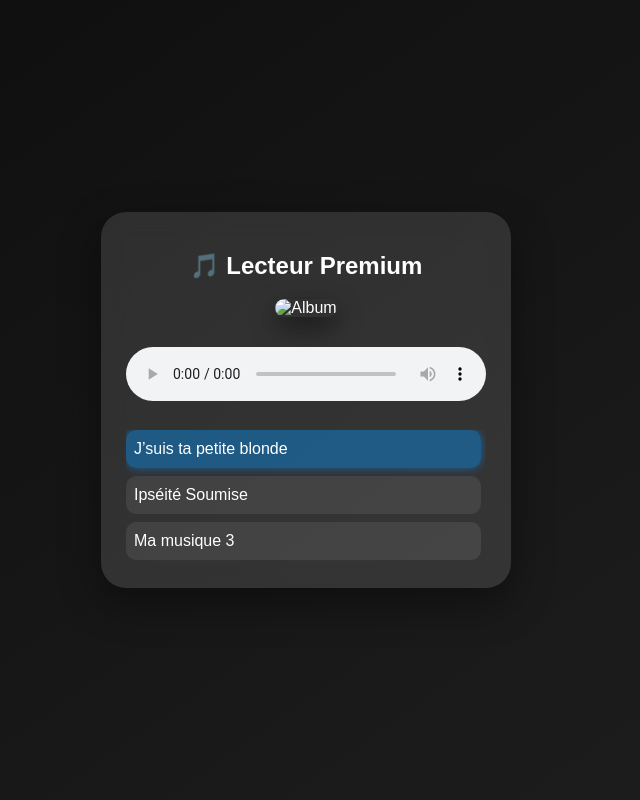
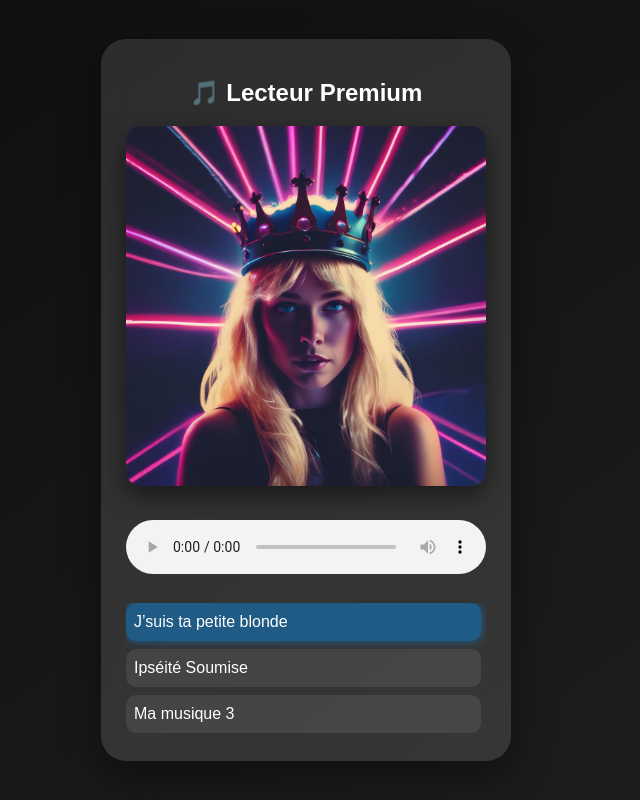
Before and after one commit to romainmasson252-eng/Lecteur-audio-, a plain HTML site: page index.html in a window 1280 px wide. Shown: the whole page, without its empty margins (334-974 px from the left). Drawn offline with Linux system fonts and the light colour scheme.

Commit message:
Update index.html

```diff
--- a/index.html
+++ b/index.html
@@ -107,12 +107,12 @@ let tracks = [
     {
         title: "J’suis ta petite blonde",
         file: "J’suis ta petite blonde aux yeux bleu sa.mp3",
-        cover: "cover.jpg"
+        cover: "picture/J'suis ta petite blonde.jpeg"
     },
     {
         title: "Ipséité Soumise",
         file: "Ipséité Soumise.mp3",
-        cover: "cover.jpg"
+        cover: "picture/Ipséité Soumise.jpg"
     },
     {
         title: "Ma musique 3",
```
